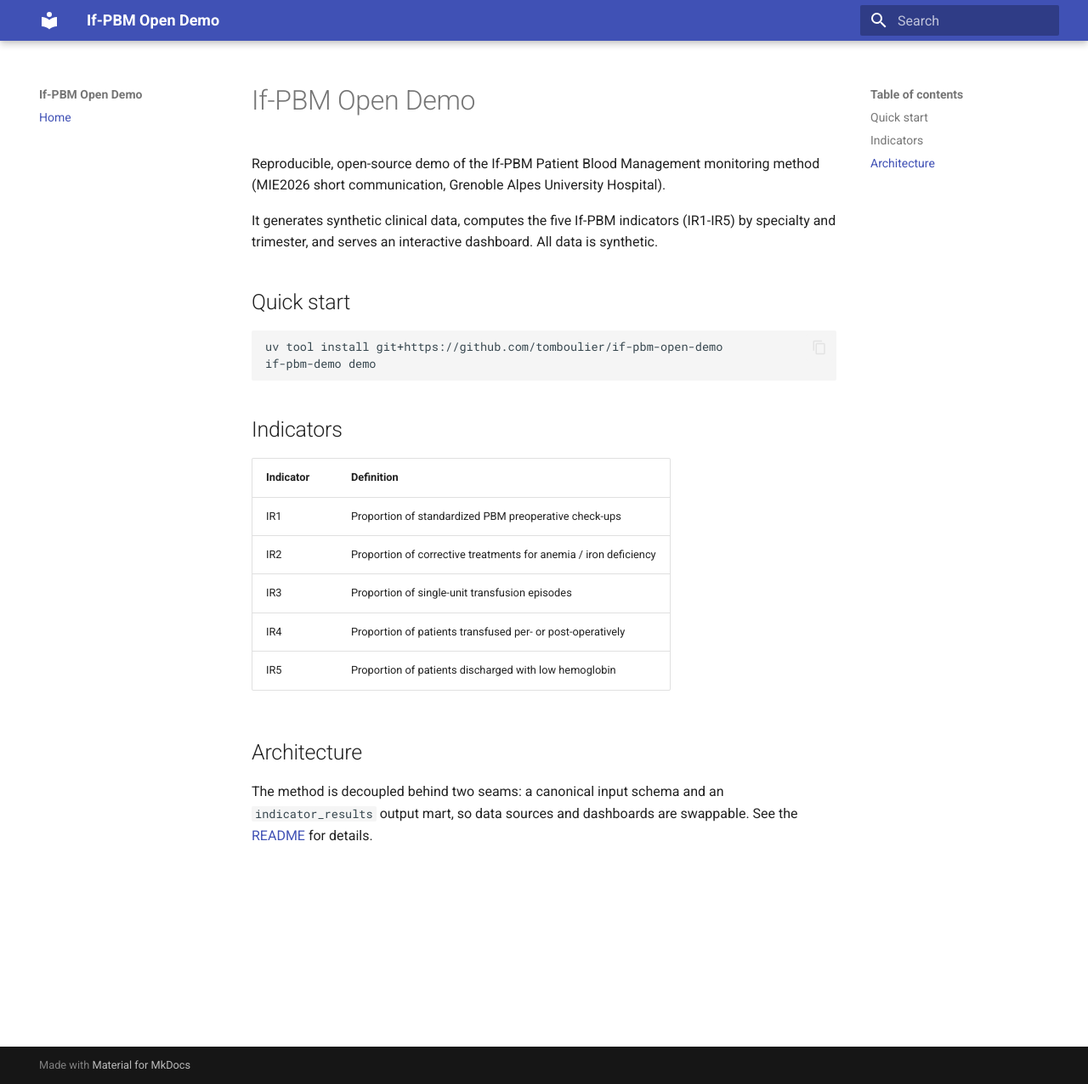
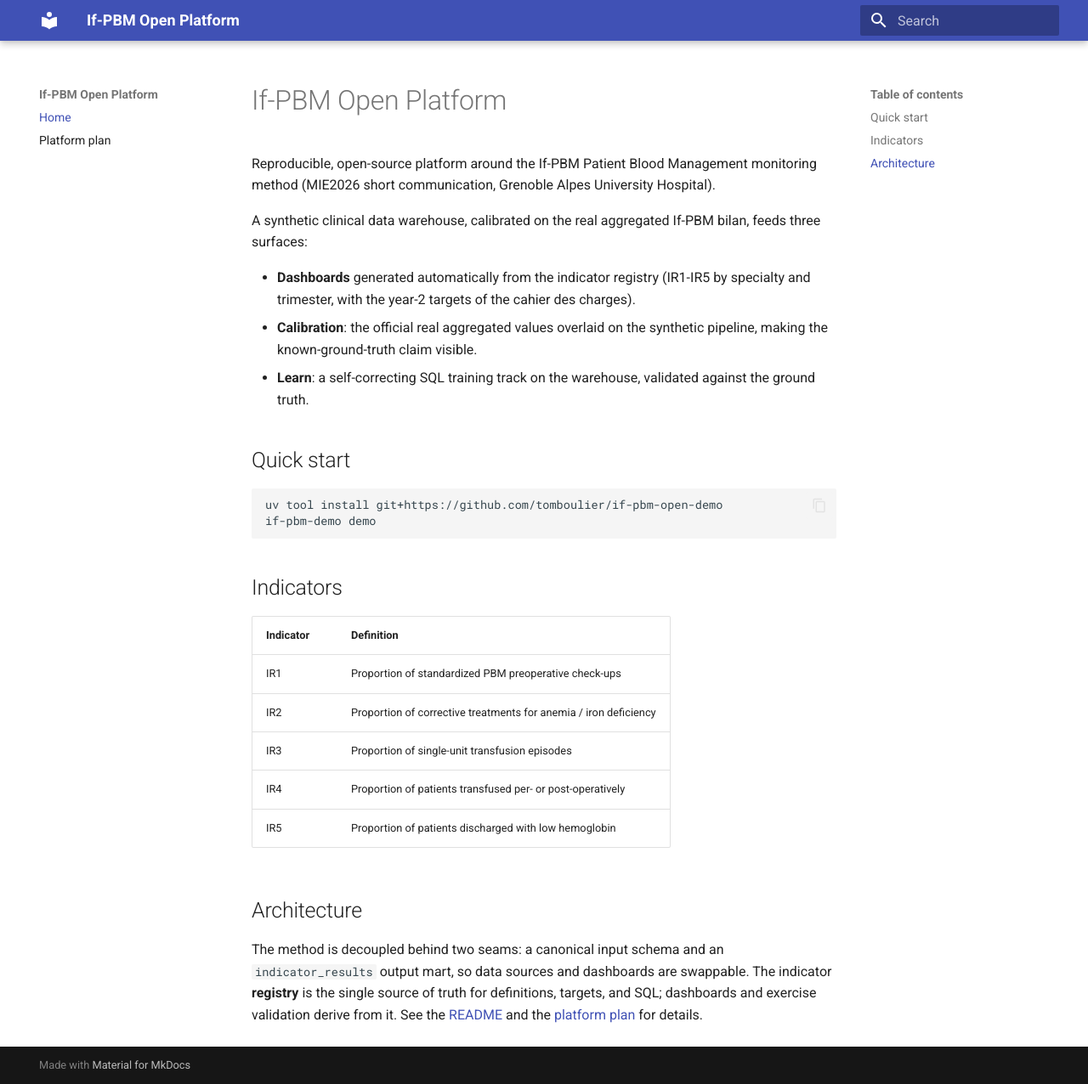
Before and after one commit to tomboulier/if-pbm-open-demo, an MkDocs documentation site: the page built from docs/index.md, in a window 1280 px wide and 1276 px high. Shown: the whole window at 85% size. Built offline with MkDocs 1.6.1 and Material for MkDocs 9.7.7, drawn with Linux system fonts in a browser that asks for light colours.

Commit message:
docs: present the platform; drop deprecated use_container_width
README, docs site and CLAUDE.md now describe the registry-driven
platform, the calibration page and the training track. Streamlit
calls migrate to width='stretch'.

Co-Authored-By: Claude Opus 4.8 (1M context) <noreply@anthropic.com>

```diff
--- a/docs/index.md
+++ b/docs/index.md
@@ -1,10 +1,17 @@
-# If-PBM Open Demo
+# If-PBM Open Platform
 
-Reproducible, open-source demo of the If-PBM Patient Blood Management monitoring method
-(MIE2026 short communication, Grenoble Alpes University Hospital).
+Reproducible, open-source platform around the If-PBM Patient Blood Management
+monitoring method (MIE2026 short communication, Grenoble Alpes University Hospital).
 
-It generates synthetic clinical data, computes the five If-PBM indicators (IR1-IR5) by
-specialty and trimester, and serves an interactive dashboard. All data is synthetic.
+A synthetic clinical data warehouse, calibrated on the real aggregated If-PBM bilan,
+feeds three surfaces:
+
+- **Dashboards** generated automatically from the indicator registry (IR1-IR5 by
+  specialty and trimester, with the year-2 targets of the cahier des charges).
+- **Calibration**: the official real aggregated values overlaid on the synthetic
+  pipeline, making the known-ground-truth claim visible.
+- **Learn**: a self-correcting SQL training track on the warehouse, validated against
+  the ground truth.
 
 ## Quick start
 
@@ -26,5 +33,8 @@ if-pbm-demo demo
 ## Architecture
 
 The method is decoupled behind two seams: a canonical input schema and an
-`indicator_results` output mart, so data sources and dashboards are swappable. See the
-[README](https://github.com/tomboulier/if-pbm-open-demo) for details.
+`indicator_results` output mart, so data sources and dashboards are swappable. The
+indicator **registry** is the single source of truth for definitions, targets, and SQL;
+dashboards and exercise validation derive from it. See the
+[README](https://github.com/tomboulier/if-pbm-open-demo) and the
+[platform plan](platform-plan.md) for details.
--- a/mkdocs.yml
+++ b/mkdocs.yml
@@ -1,4 +1,4 @@
-site_name: If-PBM Open Demo
+site_name: If-PBM Open Platform
 site_description: Reproducible open-source demo of the If-PBM PBM monitoring method
 theme:
   name: material
@@ -16,3 +16,4 @@ plugins:
 
 nav:
   - Home: index.md
+  - Platform plan: platform-plan.md
```
Also changed, not shown: CLAUDE.md (+29 -10 lines), README.md (+58 -22 lines), docs/img/platform-overview.png, 4 other files.
